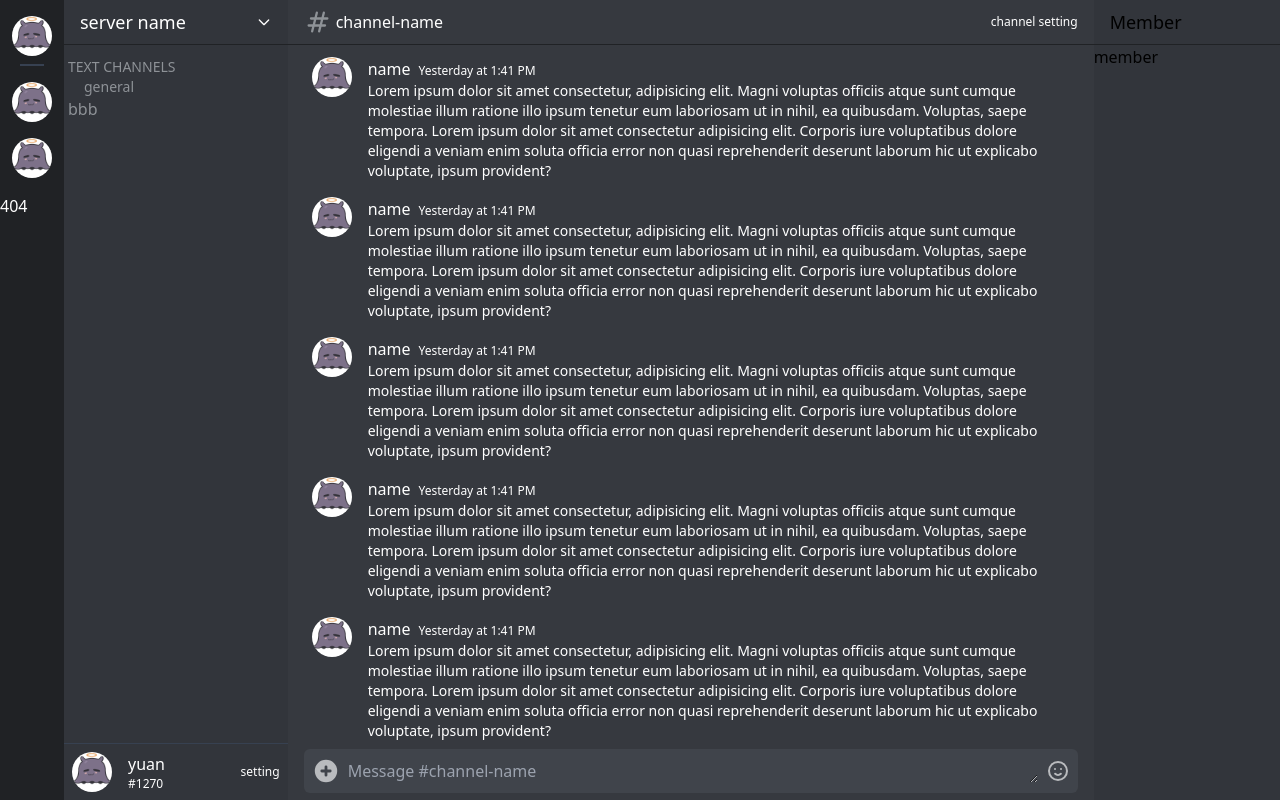
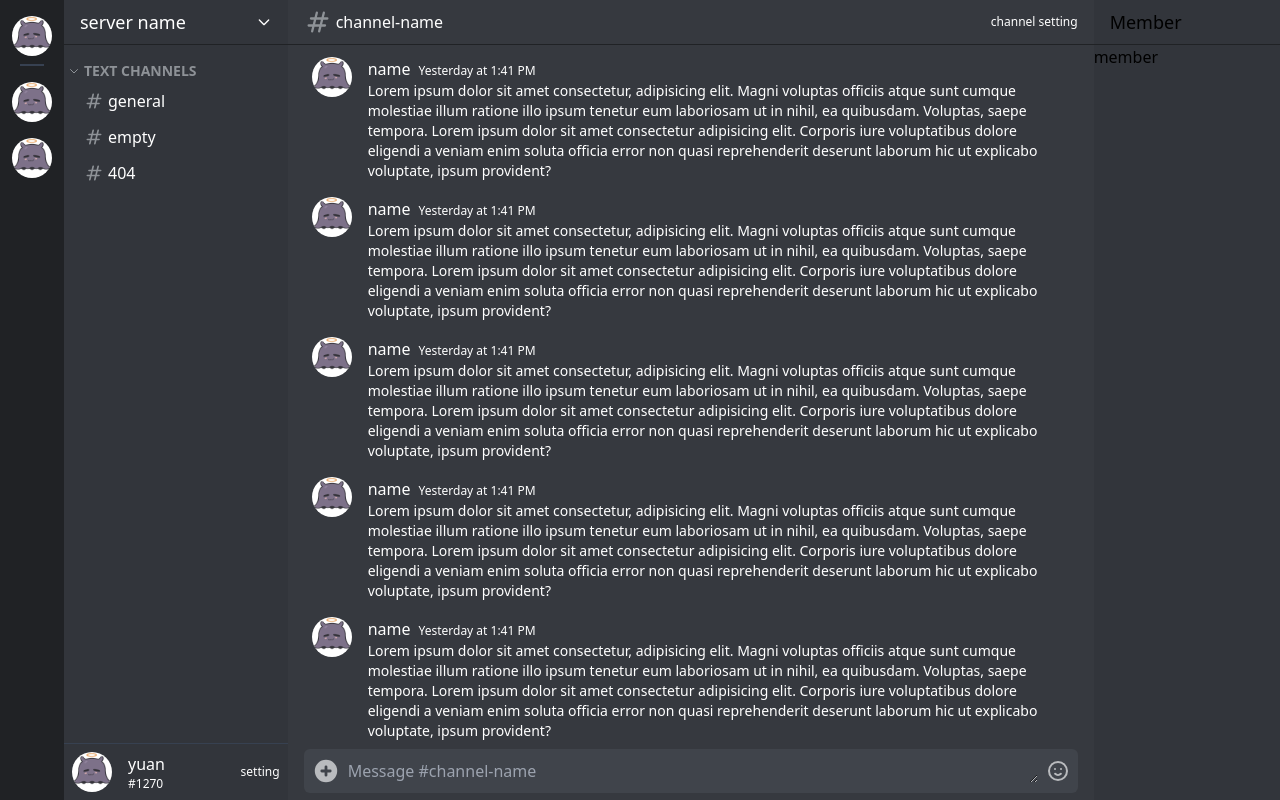
Before and after one commit to yuandahanif/discord-theme-portfolio, a React (Create React App) app: page / in a window 1280 px wide. Built offline with nearby package versions, Linux system fonts and the light colour scheme.

Commit message:
add more interaction to channel group component

```diff
--- /dev/null
+++ b/src/components/channel/channelGroup.tsx
@@ -0,0 +1,121 @@
+import { useEffect, useState } from "react";
+import { Link, useMatch, useResolvedPath } from "react-router-dom";
+
+interface ChannelList {
+  name: string;
+  to: string;
+}
+
+interface Props {
+  name: string;
+  channels: ChannelList[];
+}
+
+interface ChannelListProps {
+  name: string;
+  to: string;
+  onActive?: ({ name, to }: ChannelList) => void;
+}
+
+const ChannelList = ({ name, to, onActive }: ChannelListProps) => {
+  let resolved = useResolvedPath(to);
+  let match = useMatch({ path: resolved.pathname, end: true });
+
+  useEffect(() => {
+    if (match && onActive) {
+      onActive({ name, to });
+    }
+  }, [match]);
+
+  return (
+    <Link to={to}>
+      <div
+        className={`pl-3 mb-1 flex gap-x-1 py-1 items-center text-white rounded-md ${
+          match ? "bg-[#393C42]" : " hover:bg-dc-black-100"
+        }`}
+      >
+        <svg
+          xmlns="http://www.w3.org/2000/svg"
+          className="h-5 w-5 text-dc-text-base"
+          fill="none"
+          viewBox="0 0 24 24"
+          stroke="currentColor"
+        >
+          <path
+            strokeLinecap="round"
+            strokeLinejoin="round"
+            strokeWidth={2}
+            d="M7 20l4-16m2 16l4-16M6 9h14M4 15h14"
+          />
+        </svg>
+        <span className="text-white text-base">{name}</span>
+      </div>
+    </Link>
+  );
+};
+
+const ChannelGroup = ({ name, channels }: Props) => {
+  const [isListVisible, setIsListVisible] = useState(true);
+  const [activeChannel, setActiveChannel] = useState<{
+    name: string;
+    to: string;
+  } | null>(null);
+
+  const toggleListVisible = () => {
+    setIsListVisible((s) => !s);
+  };
+
+  return (
+    <>
+      <div className="text-sm mb-4">
+        <button type="button" onClick={toggleListVisible}>
+          <div className="flex items-center gap-x-1 py-1 hover:text-dc-text-light">
+            <svg
+              xmlns="http://www.w3.org/2000/svg"
+              className={`h-3 w-3 duration-150 ${
+                isListVisible ? "rotate-0" : "-rotate-90"
+              }`}
+              fill="none"
+              viewBox="0 0 24 24"
+              stroke="currentColor"
+            >
+              <path
+                strokeLinecap="round"
+                strokeLinejoin="round"
+                strokeWidth={2}
+                d="M19 9l-7 7-7-7"
+              />
+            </svg>
+
+            <span className="font-semibold">{name}</span>
+          </div>
+        </button>
+
+        <div className="ml-1">
+          <ul>
+            {isListVisible
+              ? channels.map((_) => (
+                  <li key={_.name}>
+                    <ChannelList
+                      to={_.to}
+                      name={_.name}
+                      onActive={(data) => {
+                        setActiveChannel(data);
+                      }}
+                    />
+                  </li>
+                ))
+              : activeChannel && (
+                  <ChannelList
+                    to={activeChannel.to}
+                    name={activeChannel.name}
+                  />
+                )}
+          </ul>
+        </div>
+      </div>
+    </>
+  );
+};
+
+export default ChannelGroup;
--- a/src/layouts/layout.tsx
+++ b/src/layouts/layout.tsx
@@ -20,9 +20,6 @@ const Layout = () => {
                 <li>
                   <ServerAvatar name="404" to="/404" />
                 </li>
-                <li>
-                  <Link to="/nothing-here">404</Link>
-                </li>
               </ul>
             </nav>
           </aside>
--- a/src/layouts/serverLayout.tsx
+++ b/src/layouts/serverLayout.tsx
@@ -1,3 +1,4 @@
+import ChannelGroup from "components/channel/channelGroup";
 import MessageInput from "components/message/messageInput";
 import ProfileBar from "components/profile/profileBar";
 import { Link } from "react-router-dom";
@@ -28,18 +29,15 @@ const ServerLayout = () => {
         <div className="px-1 pt-3 text-dc-text-base">
           <ul>
             <li>
-              <div className="text-sm">
-                <button>TEXT CHANNELS</button>
-                <div className="ml-4">
-                  <ul>
-                    <li>
-                      <Link to="/">general</Link>
-                    </li>
-                  </ul>
-                </div>
-              </div>
+              <ChannelGroup
+                name="TEXT CHANNELS"
+                channels={[
+                  { name: "general", to: "/server/portofolio" },
+                  { name: "empty", to: "/server/empty" },
+                  { name: "404", to: "/server/404" },
+                ]}
+              />
             </li>
-            <li>bbb</li>
           </ul>
         </div>
 
--- a/src/router/router.tsx
+++ b/src/router/router.tsx
@@ -15,7 +15,7 @@ const Router = () => {
           <Route
             path="*"
             element={
-              <main style={{ padding: "1rem" }}>
+              <main className="flex justify-center items-center bg-dc-black-500 h-full text-white">
                 <p>Oops! There's nothing here!</p>
               </main>
             }
```
